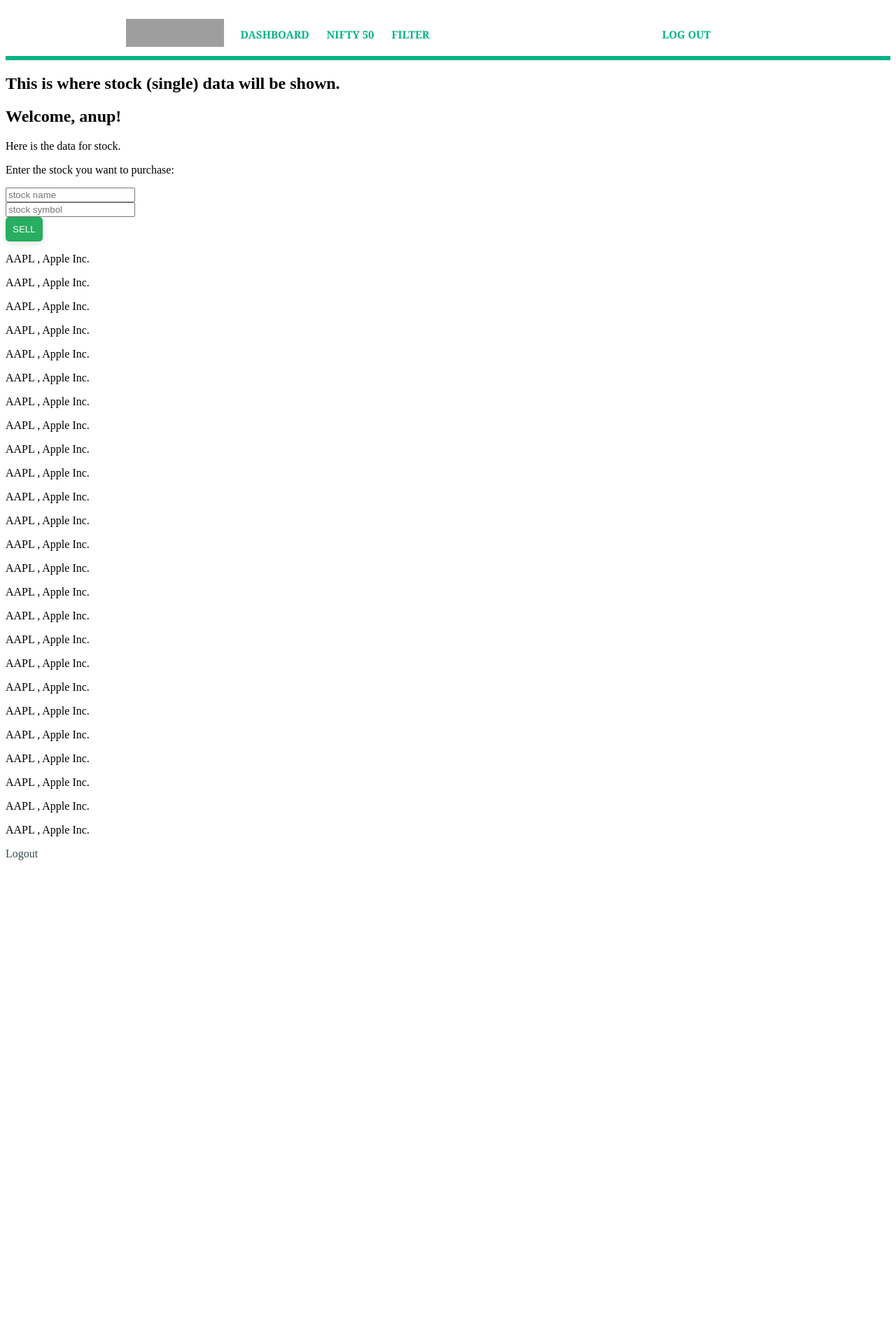
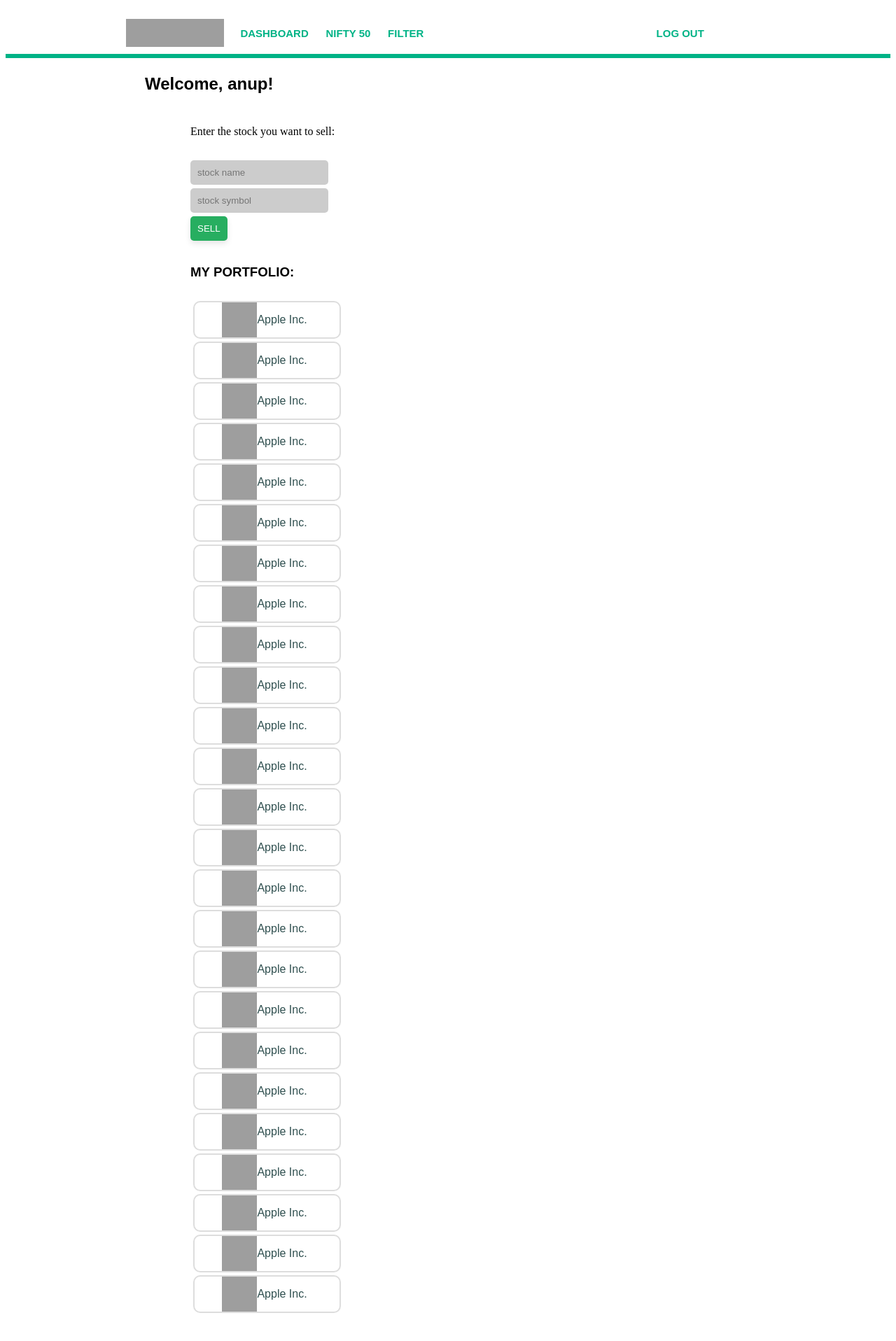
Before and after one commit to Anup-Nayak/Malamal-Trading-website, a Flask app: page /sell in a window 1280 px wide. Shown: the whole page at 70% size. Before the commit the page ends 1229 px from the top, so only its background shows below. Run offline with Flask 3, Linux system fonts and the light colour scheme; a user stored in the database is signed in; grey boxes are pictures that could not be loaded.

Commit message:
all css files and html files updated

```diff
--- a/app.py
+++ b/app.py
@@ -17,13 +17,11 @@
     "APOLLOHOSP",
     "ASIANPAINT",
     "AXISBANK",
-    "BAJAJ-AUTO",
     "BAJFINANCE",
     "BAJAJFINSV",
     "BPCL",
     "BHARTIARTL",
     "BRITANNIA",
-    "CIPLA",
     "COALINDIA",
     "DIVISLAB",
     "DRREDDY",
@@ -53,9 +51,7 @@
     "SBIN",
     "SUNPHARMA",
     "TCS",
-    "TATACONUM",
     "TATAGOLD",
-    "TATAMOTORS",
     "TATASTEEL",
     "TECHM",
     "TITAN",
@@ -229,7 +225,7 @@
                 return redirect(url_for('sell'))
         userid = session['user_id']
         username = session['username']
-        return render_template('newDash.html',username=username,nifty50= NIFTY50, stocks=Stock.query.filter_by(user_id=userid).all())
+        return render_template('newDash.html',username=username,nifty50 = NIFTY50, stocks=Stock.query.filter_by(user_id=userid).all())
 
     else:
         flash('Please LOGIN!')
--- a/static/newDash.css
+++ b/static/newDash.css
@@ -1,5 +1,7 @@
 
-
+h1,h2,h3,h4,h5,h6{
+   font-family:sans-serif;
+}
 #first{
    margin-top: 0.67%;
    margin-left: 12.5%;
@@ -40,6 +42,7 @@
 } */
 a {
    text-decoration: none;
+   font-family:sans-serif;
    color:darkslategray;
  }
 .nav1{
@@ -82,7 +85,7 @@
 }
 
 .link{
-  font-family:Georgia, 'Times New Roman', Times, serif;
+  font-family: sans-serif;
    font-size: 80%;
 
    color: #00B386 ;
@@ -220,8 +223,8 @@
 
    border: 1px solid #ddd;
    border-radius: 10px;
-
-
+   padding-right: 7px;
+   max-width: 200px;
    border-width: 2px;
    margin-top: 4px;
    margin-bottom: 4px;
@@ -337,6 +340,7 @@
    justify-content: center;
 }
 
+
 #id15{
 
 
@@ -352,7 +356,7 @@
    padding: 10px;
    border: none;
    border-radius: 5px;
-   margin-bottom: 15px;
+   margin-bottom: 5px;
    background-color: #ccc;
    transition: background-color 0.3s ease, color 0.3s ease, transform 0.2s ease;
    width: 80 px;
@@ -382,3 +386,73 @@
 
 
 }
+#sell_body{
+
+   max-width: 75% ;
+   margin-left: 12.5%;
+   margin-right:  12.5%;
+
+
+     border-color: #ffffff;;
+
+     border-style: solid;
+
+     justify-content: center;
+
+
+}
+#sell_here{
+   border-color: #ffffff;;
+   border-style: solid;
+
+
+   margin-right : 100px ;
+   margin-left : 100px ;
+
+   justify-content: center;
+}
+#sell_will{
+   border-color: #ffffff;;
+   border-style: solid;
+
+   margin-bottom : 10px ;
+   margin-right : 100px ;
+   margin-left : 100px ;
+
+   justify-content: center;
+
+}
+
+#sell_port{
+   border-color: #ffffff;;
+   border-style: solid;
+
+   margin-bottom : 1px ;
+   margin-right : 100px ;
+   margin-left : 100px ;
+
+   justify-content: center;
+
+}
+#sell_form{
+   border-color: #ffffff;;
+   border-style: solid;
+
+   margin-bottom : 10px ;
+   margin-right : 100px ;
+   margin-left : 100px ;
+
+   justify-content: center;
+
+}
+#sell_data{
+   border-color: #ffffff;;
+   border-style: solid;
+
+   margin-bottom : 10px ;
+   margin-right : 100px ;
+   margin-left : 100px ;
+
+   justify-content: left;
+
+}
--- a/templates/base.html
+++ b/templates/base.html
@@ -6,19 +6,14 @@
   <meta charset="UTF-8">
   <meta name="viewport" content="width=device-width, initial-scale=1.0">
   <title>{% block title %}Stock Data{% endblock %}</title>
-  <!-- Add your CSS links or stylesheets here -->
+
 </head>
 
 <body>
-
-  <!-- Navigation Bar -->
-
-
-
   <nav>
     <div id="first">
       <div id="second">
-        <img src="static/images/groww.png" alt="image description" width=140px height=40 px>
+        <img src="static/images/Logo.png" alt="image description" width=140px height=40 px>
       </div>
 
       <div class="nav1">
--- a/templates/sell.html
+++ b/templates/sell.html
@@ -1,33 +1,46 @@
 {% extends "base.html" %}
 
 {% block content %}
-    <h1>This is where stock (single) data will be shown. </h1>
-    <body>
-        <div class="welcome-container">
-            <h1>Welcome, {{ username }}!</h1>
-            <p>Here is the data for stock.</p>
+<div id="fifth">
+    <h1>Welcome, {{ username }}!</h1>
+</div>
 
-            <p>Enter the stock you want to purchase: </p>
-
+<body>
+    <div id="sell_body">
+        <div id="sell_will">
+            <p>Enter the stock you want to sell: </p>
+        </div>
+        <div id="sell_form">
             <form action="/sell" method="post">
                 <div class="form-group">
-                    <input type="text" name="stockName" placeholder="stock name" >
+                    <input type="text" id="filter_input" name="stockName" placeholder="stock name">
                 </div>
                 <div class="form-group">
-                    <input type="text" name="stockSym" placeholder="stock symbol" >
+                    <input type="text" id="filter_input" name="stockSym" placeholder="stock symbol">
                 </div>
                 <div class="form-group">
                     <button type="submit">SELL</button>
                 </div>
             </form>
+        </div>
 
-            <p>
-            {% for stock in data: %}
-                <p>{{stock.symbol}} , {{stock.name}}</p>
 
+        <div id="sell_port">
+            <h3>MY PORTFOLIO: </h3>
+        </div>
+        <div id = "sell_data" >
+            {% for stock in data %}
+            <div class="new">
+               {% set imglink = '/static/images/N50/'+ stock.symbol + '.webp' %}
+               <img src='{{ imglink }}' width="50px" height="50px">
+               {% set link = url_for('stock', stkName=stock.name) %}
+               <a href="{{ link }}">{{ stock.name }}</a>
+            </div>
             {% endfor %}
-            </p>
-            <a href="/logout" class="logout-button">Logout</a>
+        </p>
         </div>
-    </body>
+
+
+    </div>
+</body>
 {% endblock %}
```
Also changed, not shown: templates/buy.html (+22 -12 lines), templates/filter.html (+25 -29 lines), templates/newDash.html (+38 -44 lines), instance/users.db, static/images/N50/TATAGOLD.webp (renamed from static/images/N50/TATACONSUM.webp).
